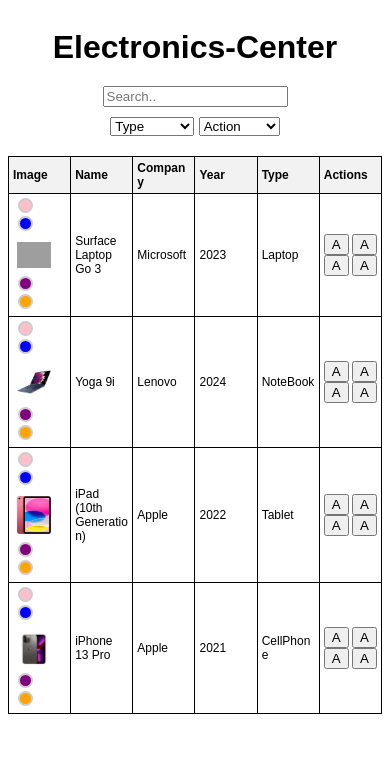
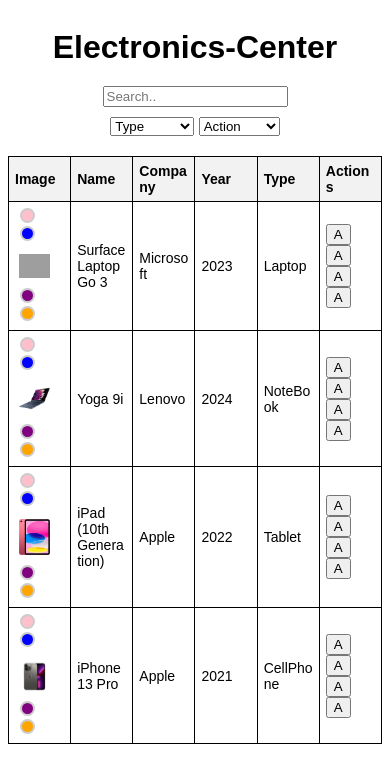
Before and after one commit to ItsGoldeneyes/JAT-storefront, a PHP site: page /Lab1-Part2-Team21.html in a window 390 px wide. Shown: the top 783 px of the page. Run offline with PHP 8.4, Linux system fonts and the light colour scheme; grey boxes are pictures that could not be loaded.

Commit message:
fixing responsiveness for part 2.1

```diff
--- a/Labs/Lab1/Lab1-Part1-Team21.css
+++ b/Labs/Lab1/Lab1-Part1-Team21.css
@@ -58,7 +58,7 @@ img {
     margin-bottom: 20;
 }
 
-@media (max-width: 768px) {
+@media (max-width: 720px) {
     table {
         font-size: 14px;
     }
@@ -68,11 +68,11 @@ img {
     }
 
     img {
-        max-width: 70%;
+        max-width: 80%;
     }
 
     .radio-image-container {
-        gap: 8px;
+        flex-direction: column;
     }
 }
 
@@ -89,10 +89,4 @@ img {
         max-width: 60%;
     }
 
-    .radio-image-container {
-        flex-direction: column;
-        align-items: center;
-    }
-
-
 }
--- a/Labs/Lab1/Lab1-Part2-Team21.html
+++ b/Labs/Lab1/Lab1-Part2-Team21.html
@@ -51,6 +51,22 @@
 
     img {
         max-width: 80%;
+        height: auto;
+    }
+
+    @media (max-width: 1000px) {
+    table {
+        font-size: 14px;
+    }
+
+    th, td {
+        padding: 6px;
+    }
+
+    .radio-image-container {
+        flex-direction: column;
+        align-items: center;
+    }
     }
 
     </style>
```
